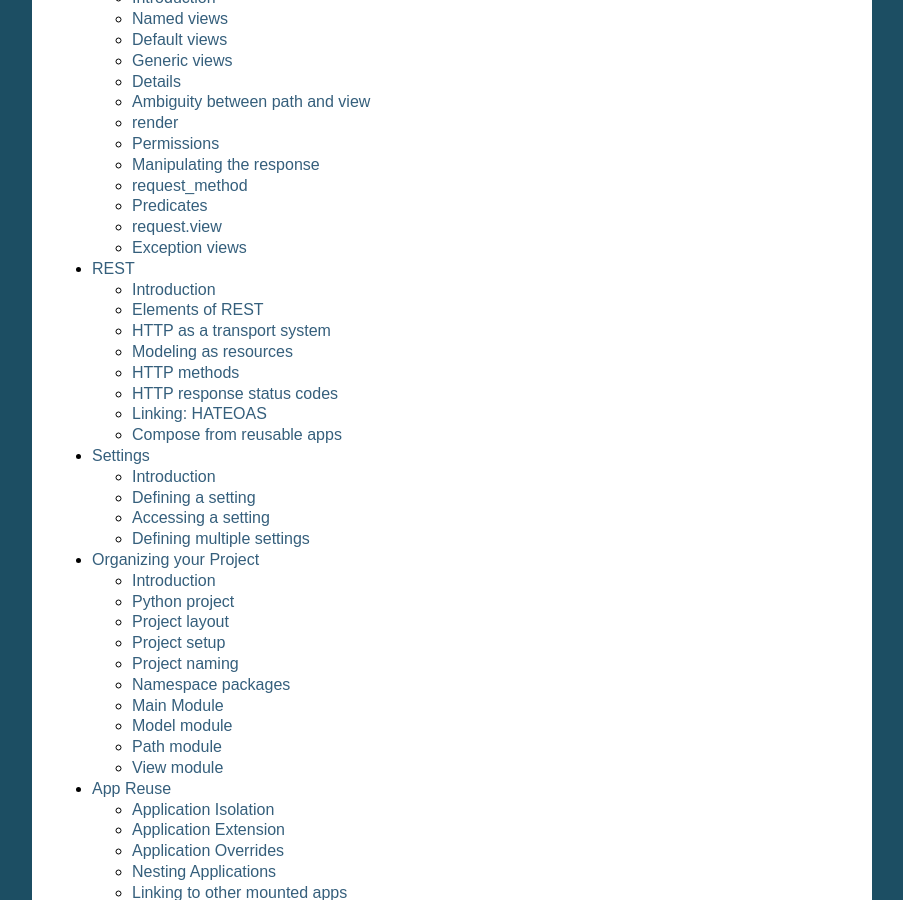
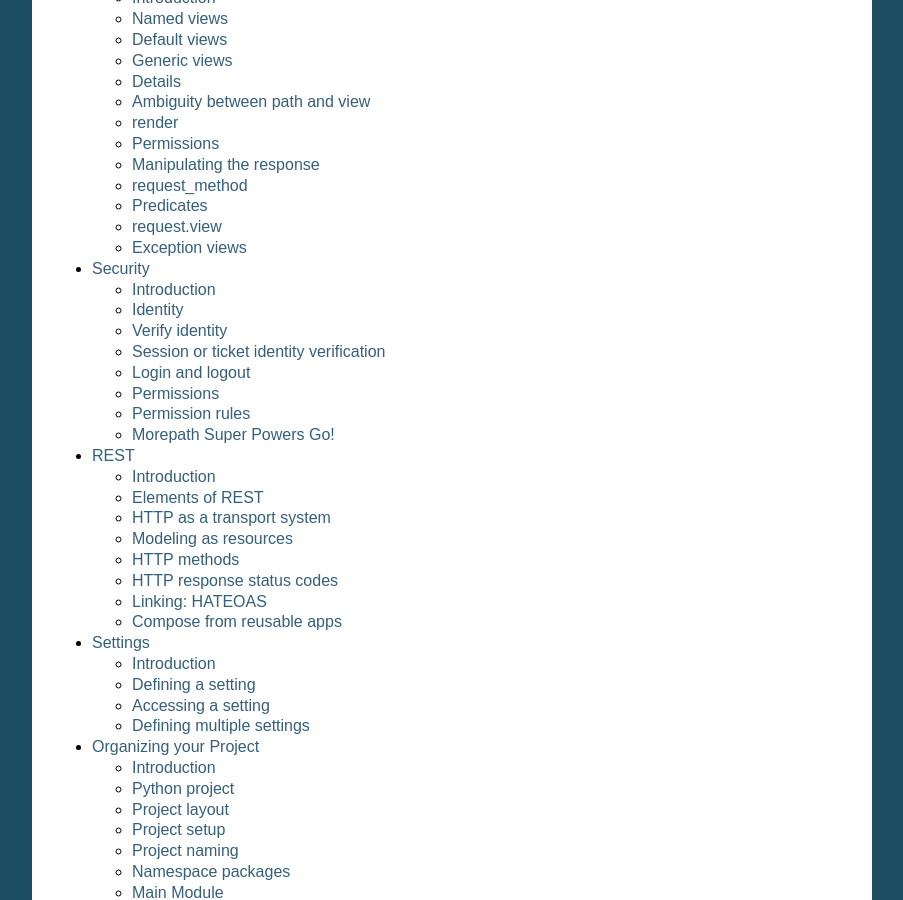
Before and after one commit to morepath/morepath, a Sphinx documentation site: the page built from doc/toc.rst, in a window 1280 px wide and 900 px high, scrolled down 930 px. Shown: the whole window, without its empty margins (198-1101 px from the left). Built offline with Sphinx 7.4.7, drawn with Linux system fonts in a browser that asks for light colours; some of the changed lines change nothing that is shown.

Commit message:
Add security docs. They're a bit science-fictiony at the moment and I need to adjust the actual code to follow it.

```diff
--- /dev/null
+++ b/doc/security.rst
@@ -0,0 +1,295 @@
+Security
+========
+
+Introduction
+------------
+
+The security infrastructure in Morepath helps you make sure that web
+resources published by your application are only accessible by those
+persons that are allowed to do so. If a person is not allowed access,
+they will get an appropriate HTTP error: HTTP Forbidden 403.
+
+Identity
+--------
+
+Before we can determine who is allowed to do what, we need to be able
+to identify who people are in the first place.
+
+The identity policy in Morepath takes a HTTP request and establishes a
+claimed identity for it. For basic authentication for instance it will
+extract the username and password. The claimed identity can be
+accessed by looking at the :attr:`morepath.Request.identity` attribute
+on the request object.
+
+This is how you install an identity policy into a Morepath app::
+
+  from morepath.security import BasicAuthIdentityPolicy
+
+  @app.identity_policy()
+  def get_identity_policy():
+      return BasicAuthIdentityPolicy()
+
+Verify identity
+---------------
+
+The identity policy only establishes who someone is *claimed* to
+be. It doesn't verify whether that person is actually who they say
+they are. For identity policies where the browser repeatedly sends the
+username/password combination to the server, such as with basic
+authentication and cookie-based authentication, we need to check each
+time whether the claimed identity is actually a real identity.
+
+By default, Morepath will reject any claimed identities. To let your
+application verify identities, you need to use
+:meth:`morepath.AppBase.verify_identity`::
+
+  @app.verify_identity()
+  def verify_identity(identity):
+      return user_has_password(identity.username, identity.password)
+
+The ``identity`` object received here is as established by the
+identity policy. What the attributes of the identity object are
+(besides ``username``) is also determined by the specific identity
+policy you install.
+
+Note that ``user_has_password`` stands in for whatever method you use
+to check a user's password; it's not part of Morepath.
+
+Session or ticket identity verification
+---------------------------------------
+
+If you use an identity policy based on the session (which you've made
+secure otherwise), or on a cryptographic ticket based authentication
+system such as the one implemented by mod_auth_tkt_, the claimed identity
+is actually enough.
+
+We know that the claimed identity is actually the one given to the
+user earlier when they logged in. No database-based identity check is
+required to establish that this is a legitimate identity. You can
+therefore implement `verify_identity`` like this::
+
+  @app.verify_identity()
+  def verify_identity(identity):
+      # trust the identity established by the identity policy
+      return True
+
+.. _mod_auth_tkt: http://www.openfusion.com.au/labs/mod_auth_tkt/
+
+.. sidebar:: a ticket based identity policy implementation?
+
+  There is no implementation yet of a ticket based identity policy in
+  Morepath. Will you implement one? You could port it from Pyramid.
+
+Login and logout
+----------------
+
+So now we know how identity gets established, and how it can be
+verified. We haven't discussed yet how a user actually logs in to
+establish an identity in the first place.
+
+For this, we need two things:
+
+* Some kind of login form. Could be taken care of by client-side code
+  or by a server-side view. We leave this as an exercise for the
+  reader.
+
+* The view that the login data is submitted to when the user tries to
+  log in.
+
+How this works in detail is up to your application. What's common to
+login systems is the action we take when the user logs in, and the
+action we take when the user logs in. When the user logs in we need to
+*remember* their identity on the response, and when the user logs in
+we need to *forget* their identity again.
+
+Here is a sketch of how logging in works. Imagine we're in a Morepath
+view where we've already retrieved ``username`` and ``password`` from
+the request (coming from a login form)::
+
+    # check whether user has password, using password hash and database
+    if not user_has_password(username, password):
+        return "Sorry, login failed" # or something more fancy
+
+    # now that we've established the user, remember it on the response
+    @request.after
+    def remember(response):
+        identity = morepath.Identity(username)
+        morepath.remember_identity(response, identity)
+
+This is enough for session-based or cryptographic ticket-based
+authentication.
+
+For cookie-based authentication where the password is sent as a cookie
+to the server for each request, we need to make sure include the
+password the user used to log in, so that ``remember`` can then place
+it in the cookie so that it can be sent back to the server::
+
+    @request.after
+    def remember(response):
+        identity = morepath.Identity(username, password=password)
+        morepath.remember_identity(response, identity)
+
+When you construct the identity using :class:`morepath.Identity`, you
+can any data you want in the identity object by using keyword
+parameters.
+
+Logging out
+~~~~~~~~~~~
+
+Logging out is easy to implement and will work for any kind of
+authentication except for basic auth (see later). You simply call
+``morepath.forget_identity`` somewhere in the logout view::
+
+  @request.after
+  def forget(response):
+      morepath.forget_identity(response)
+
+This will cause the login information (in cookie-form) to be removed
+from the response.
+
+Basic authentication
+~~~~~~~~~~~~~~~~~~~~
+
+Basic authentication is special in a number of ways:
+
+* The HTTP response status that triggers basic auth is Unauthorized
+  (401), not the default Forbidden (403). This needs to be sent back
+  to the browser each time login fails, so that the browser asks the
+  user for a username and a password.
+
+* The username and password combination is sent to the server by the
+  browser automatically; there is no need to set some type of cookie
+  on the response. Therefore ``remember_identity`` does nothing.
+
+* With basic auth, there is no universal way for a web application to
+  trigger a log out. Therefore ``forget_identity`` does nothing
+  either.
+
+To trigger a ``401`` status when time Morepath raises a ``403`` status,
+we can use an exception view, something like this::
+
+  from webob.exc import HTTPForbidden
+
+  @app.view(model=HTTPForbidden)
+  def make_unauthorized(self, request):
+      @request.after
+      def set_status_code(response):
+          response.status_code = 401
+      return "Unauthorized"
+
+The core of the login code can remain the same as ``remember_identity`` is
+a no-op, but you could reduce it to this::
+
+    # check whether user has password, using password hash and database
+    if not user_has_password(username, password):
+        return "Sorry, login failed" # or something more fancy
+
+Permissions
+-----------
+
+Now that we have a way to establish identity and a way for the user to
+log in, we can move on to permissions. Permissions are per view. You
+can define rules for your application that determine when a user has a
+permission.
+
+Let's say we want two permissions in our application, view and
+edit. We define those as plain Python classes::
+
+  class ViewPermission(object):
+      pass
+
+  class EditPermission(object):
+      pass
+
+.. sidebar:: Permission Hierarchy
+
+  Since permissions are classes they could inherit from each other and
+  form some kind of permission hierarchy, but we'll keep things simple
+  here. Often a flat permission hierarchy is just fine.
+
+Now we can protect views with those permissions. Let's say we have a
+``Document`` model that we can view and edit::
+
+  @app.html(model=Document, permission=ViewPermission)
+  def document_view(request, model):
+      return "<p>The title is: %s</p>" % model.title
+
+  @app.html(model=Document, name='edit', permission=EditPermission)
+  def document_edit(request, model):
+      return "some kind of edit form"
+
+This says:
+
+* Only allow access to ``document_view`` if the identity has
+  ``ViewPermission`` on the ``Document`` model.
+
+* Only allow allow access to ``document_edit`` if the identity has
+  ``EditPermission`` on the ``Document`` model.
+
+Permission rules
+----------------
+
+Now that we give people a claimed identity and we have guarded our
+views with permissions, we need to establish who has what permissions
+where using some rules. We can use the
+:meth:`morepath.AppBase.permission_rule` directive to do that.
+
+This is very flexible. Let's look at some examples.
+
+Let's give absolutely everybody view permission on ``Document``::
+
+  @app.permission_rule(model=Document, permission=ViewPermission)
+  def document_view_permission(identity, model, permission)
+      return True
+
+Let's give only those users that are in a list ``allowed_users`` on
+the ``Document`` the edit permission::
+
+  @app.permission_rule(model=Document, permission=EditPermission)
+  def document_edit_permission(identity, model, permission):
+      return identity.userid in model.allowed_users
+
+This is just is one hypothetical rule. ``allowed_users`` on
+``Document`` objects is totally made up and not part of Morepath. Your
+application can have any rule at all, using any data, to determine
+whether someone has a permission.
+
+Morepath Super Powers Go!
+-------------------------
+
+What if we don't want to have to define permissions on a per-model
+basis? In our application, we may have a *generic* way to check for
+the edit permission on any kind of model. We can easily do that too,
+as Morepath knows about inheritance::
+
+  @app.permission_rule(model=object, permission=EditPermission)
+  def has_edit_permission(identity, model, permission):
+      ... some generic rule ...
+
+This permission function is registered for model ``object``, so will
+be valid for *all* models in our application.
+
+What if we want that policy for all models, except ``Document`` where
+we want to do something else? We can do that too::
+
+  @app.permission_rule(model=Document, permission=EditPermission)
+  def document_edit_permission(identity, model, permission):
+      ... some special rule ...
+
+You can also register special rules that depend on identity. If you
+pass ``identity=None``, you can can register a permission policy for
+when the user has not logged in yet and has no claimed identity::
+
+  @app.permission_rule(model=object, permission=EditPermission, identity=None)
+  def has_edit_permission_not_logged_in(identity, model, permission):
+      return False
+
+This permission check works in addition to the ones we specified
+above.
+
+If you want to defer to a completely generic permission engine, you
+could define a permission check that works for *any* permission::
+
+  @app.permission_rule(model=object, permission=object)
+  def generic_permission_check(identity, model, permission):
+       ... generic rule ...
--- a/doc/toc.rst
+++ b/doc/toc.rst
@@ -13,6 +13,7 @@
    superpowers
    paths_and_linking
    views
+   security
    rest
    settings
    organizing_your_project
```
